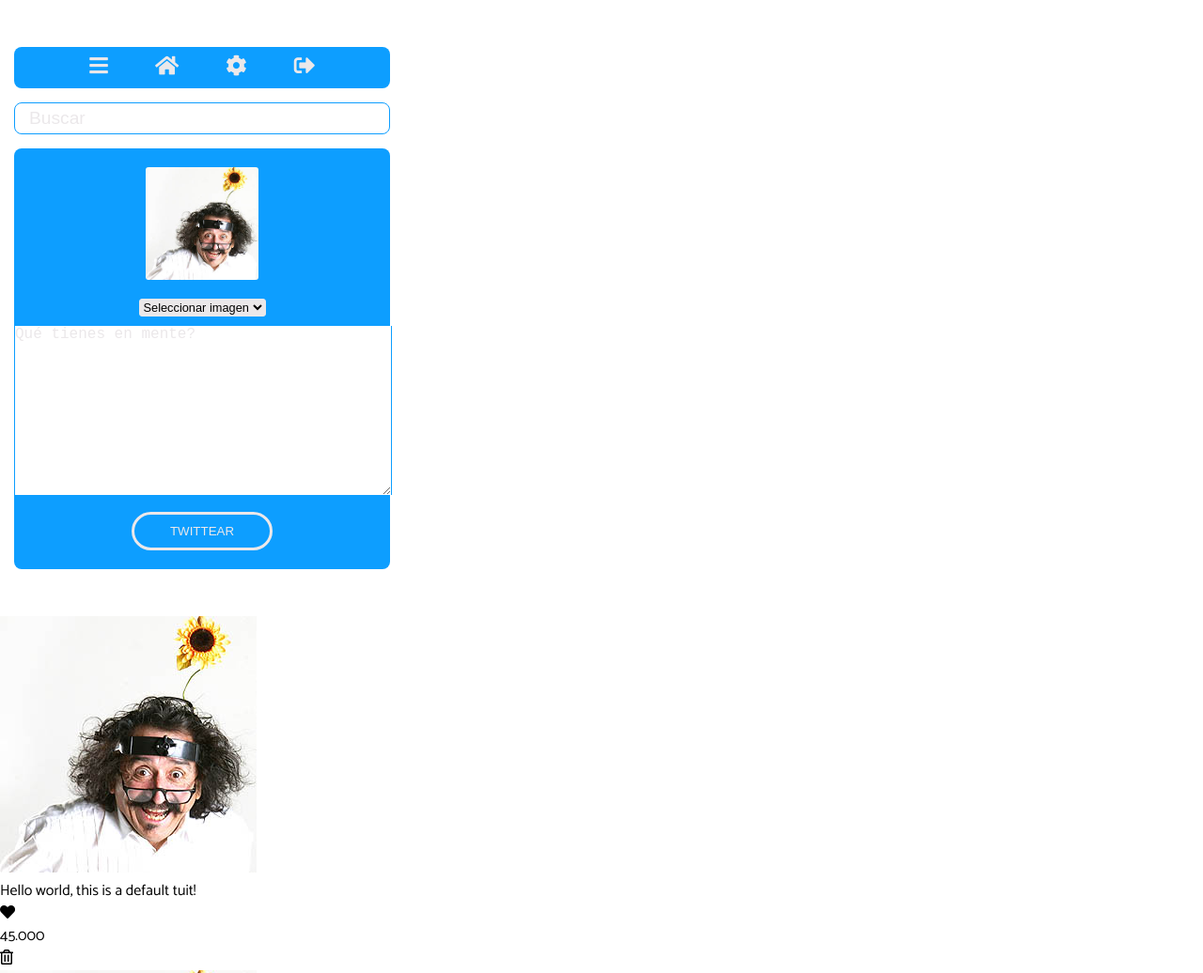
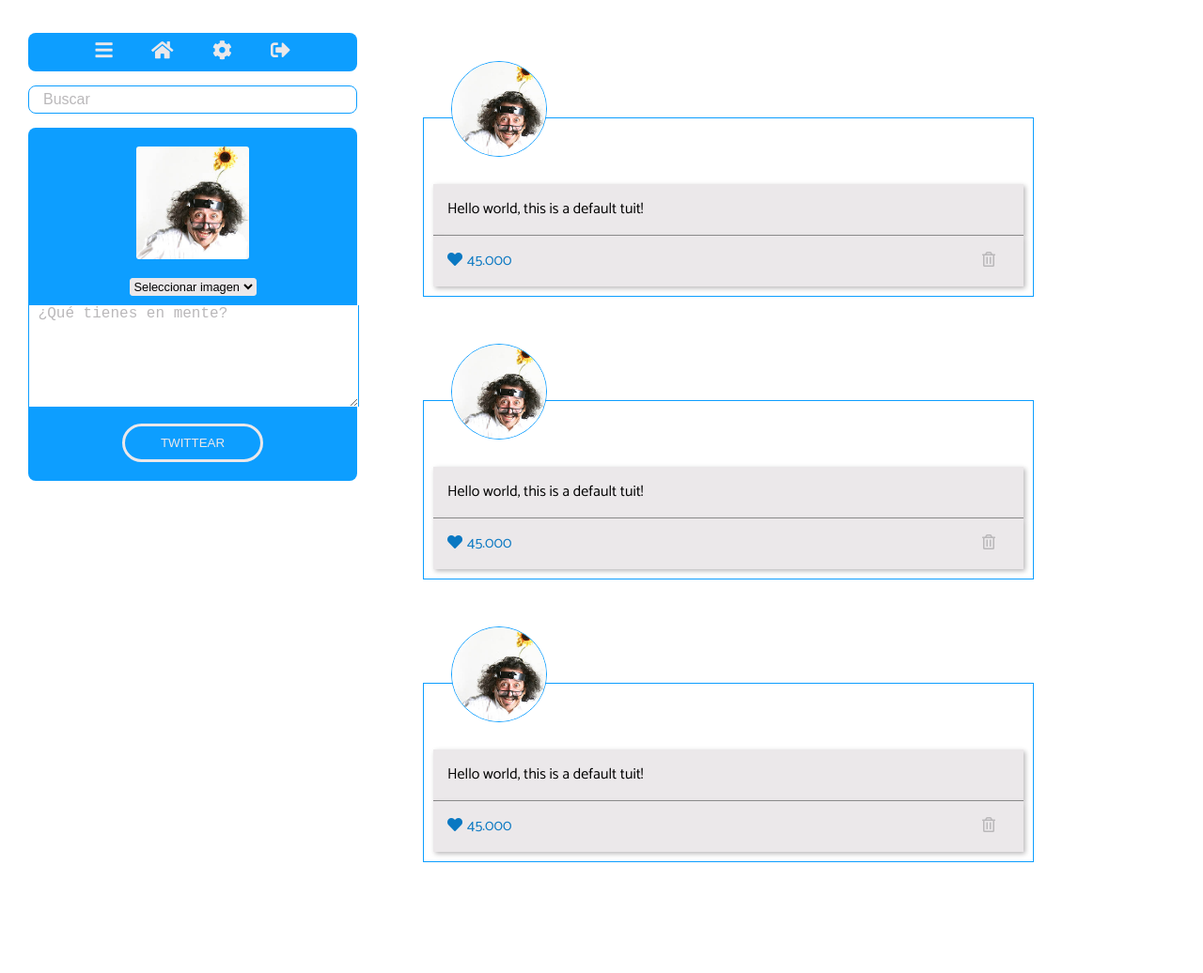
Before and after one commit to jjjjota/Prueba02, a website: page public/index.html in a window 1280 px wide. Shown: the top 1036 px of the page at 94% size. After the commit the page ends 933 px from the top, so only its background shows below. Drawn offline with nearby package versions, Linux system fonts and the light colour scheme.

Commit message:
:hatched_chick: Added style to column right

```diff
--- a/public/index.html
+++ b/public/index.html
@@ -64,7 +64,7 @@
 
       <!-- Texto del tuit -->
       <div class="clear">
-        <textarea id="textarea" class="createTuit__textarea" name="tuitText" form="createTuit" rows="10" placeholder="Qué tienes en mente?" required></textarea>
+        <textarea id="textarea" class="createTuit__textarea" name="tuitText" form="createTuit" rows="6" placeholder=" ¿Qué tienes en mente?" required></textarea>
       </div>
 
       <!-- Botón de enviar -->
@@ -80,48 +80,51 @@
     <article class="boardTuits__tuit">
       <img class="boardTuits__tuitImage" src="../src/images/fl.jpg" alt="author" />
 
-      <div class="boardTuits__tuitInner">
-        <p>
+      <div class="boardTuits__tuitBorder">
+        <div class="boardTuits__tuitQuote">
           Hello world, this is a default tuit!
-        </p>
+        </div>
 
-        <ul class="boardTuits__tuitFeatures">
-          <li><a href="#"><i class="fas fa-heart"></i></a></li>
-          <li>45.000</li>
-          <li><i class="far fa-trash-alt"></i></li>
-        </ul>
+        <div class="boardTuits__tuitFeatures">
+          <div class="boardTuits__item"><a href='#'><i class="fas fa-heart"></i></a></div>
+          <div class="boardTuits__item">45.000</div>
+          <div class="boardTuits__item boardTuits__item--trash"><a href='#'><i class="far fa-trash-alt"></i></a></div>
+        </div>
+
       </div>
     </article>
 
     <article class="boardTuits__tuit">
       <img class="boardTuits__tuitImage" src="../src/images/fl.jpg" alt="author" />
 
-      <div class="boardTuits__tuitInner">
-        <p>
+      <div class="boardTuits__tuitBorder">
+        <div class="boardTuits__tuitQuote">
           Hello world, this is a default tuit!
-        </p>
+        </div>
 
-        <ul class="boardTuits__tuitFeatures">
-          <li><a href="#"><i class="fas fa-heart"></i></a></li>
-          <li>45.000</li>
-          <li><i class="far fa-trash-alt"></i></li>
-        </ul>
+        <div class="boardTuits__tuitFeatures">
+          <div class="boardTuits__item"><a href='#'><i class="fas fa-heart"></i></a></div>
+          <div class="boardTuits__item">45.000</div>
+          <div class="boardTuits__item boardTuits__item--trash"><a href='#'><i class="far fa-trash-alt"></i></a></div>
+        </div>
+
       </div>
     </article>
 
     <article class="boardTuits__tuit">
       <img class="boardTuits__tuitImage" src="../src/images/fl.jpg" alt="author" />
 
-      <div class="boardTuits__tuitInner">
-        <p>
+      <div class="boardTuits__tuitBorder">
+        <div class="boardTuits__tuitQuote">
           Hello world, this is a default tuit!
-        </p>
+        </div>
 
-        <ul class="boardTuits__tuitFeatures">
-          <li><a href="#"><i class="fas fa-heart"></i></a></li>
-          <li>45.000</li>
-          <li><i class="far fa-trash-alt"></i></li>
-        </ul>
+        <div class="boardTuits__tuitFeatures">
+          <div class="boardTuits__item"><a href='#'><i class="fas fa-heart"></i></a></div>
+          <div class="boardTuits__item">45.000</div>
+          <div class="boardTuits__item boardTuits__item--trash"><a href='#'><i class="far fa-trash-alt"></i></a></div>
+        </div>
+
       </div>
     </article>
 
--- a/src/scss/app.scss
+++ b/src/scss/app.scss
@@ -1,4 +1,3 @@
-// TODO: poner resize:none al textarea
 // IMPORTS
 @import url('https://fonts.googleapis.com/css?family=Catamaran');
 
@@ -6,6 +5,7 @@
 $light-blue: #0D9EFF;
 $blue: #0A78C2;
 $white: #EBE8EA;
+$dark-white: #BAB8BA;
 
 // GENERAL
 
@@ -26,12 +26,17 @@ a {
   color: inherit;
 }
 
+.clear {
+  clear: both;
+}
+
 // LEFT COLUMN
 .columnLeft {
-  margin: 50px 15px;
+  margin: 20px 15px;
 
   .navbar {
     box-sizing: border-box;
+
     margin-bottom: 15px;
     border-radius: 8px;
     padding: 5px 40px;
@@ -43,7 +48,7 @@ a {
     }
 
     &__item {
-      font-size: 1.4rem;
+      font-size: 1.3rem;
       color: $white;
       padding: 0 10px;
     }
@@ -51,7 +56,7 @@ a {
 
   .search__box {
     box-sizing: border-box;
-    font-size: 1.2rem;
+    font-size: 1rem;
     color: $blue;
     width: 100%;
 
@@ -62,13 +67,13 @@ a {
     border: 1px solid $light-blue;
 
     &::placeholder {
-      color: $white;
+      color: $dark-white;
     }
   }
 
   .createTuit {
     box-sizing: border-box;
-    width: inherit;
+    width: 100%;
 
     border-radius: 8px;
 
@@ -108,10 +113,10 @@ a {
       border-right: 1px solid $light-blue;
 
       font-size: 1rem;
-      color: $blue;
+      color: grey;
 
       &::placeholder {
-        color: $white;
+        color: $dark-white;
       }
     }
 
@@ -136,18 +141,69 @@ a {
   }
 }
 
-.clear {
-  clear: both;
-}
 // BOARDTUITS
 .boardTuits {
+  margin: 15px;
+
+  &__tuitImage {
+    position: relative;
+    top: 50px;
+    left: 30px;
+    width: 100px;
+    height: 100px;
+
+    border: 1px solid $light-blue;
+    border-radius: 50%;
+  }
+
+  &__tuitBorder {
+    padding-top: 70px;
+    border: 1px solid $light-blue;
+  }
+
+  &__tuitQuote {
+    margin: 0 10px;
+    border-bottom: 1px solid grey;
+    padding: 15px;
+
+    background-color: $white;
+    box-shadow: 2px 2px 5px $dark-white;
+  }
+
+  &__tuitFeatures {
+    display: flex;
+    align-items: end;
+    margin: 0 10px 10px 10px;
+    padding: 15px;
+
+    background-color: $white;
+    box-shadow: 2px 2px 5px $dark-white;
+  }
+
+  &__item {
+    color: $blue;
+    padding-right: 5px;
+  }
+
+
+  &__item--trash {
+    margin-left: auto;
+    margin-right: 10px;
+    color: $dark-white;
+  }
 }
 
 // BREAKPOINTS
 
 @media (min-width: 576px) {
   .columnLeft {
-    max-width: 400px;
+    position: fixed;
+    width: 30%;
+  }
+
+  .boardTuits {
+    margin-left: 35%;
+    margin-right: 50px;
   }
 }
 
@@ -155,4 +211,18 @@ a {
 
 @media (min-width: 992px) { }
 
-@media (min-width: 1200px) { }
+@media (min-width: 1200px) {
+  .columnLeft {
+    position: fixed;
+    max-width: 350px;
+
+    margin-left: 30px;
+  }
+
+  .boardTuits {
+    max-width: 650px;
+
+    margin-left: 450px;
+    margin-right: 50px;
+  }
+}
```
Also changed, not shown: public/css/app.css.
